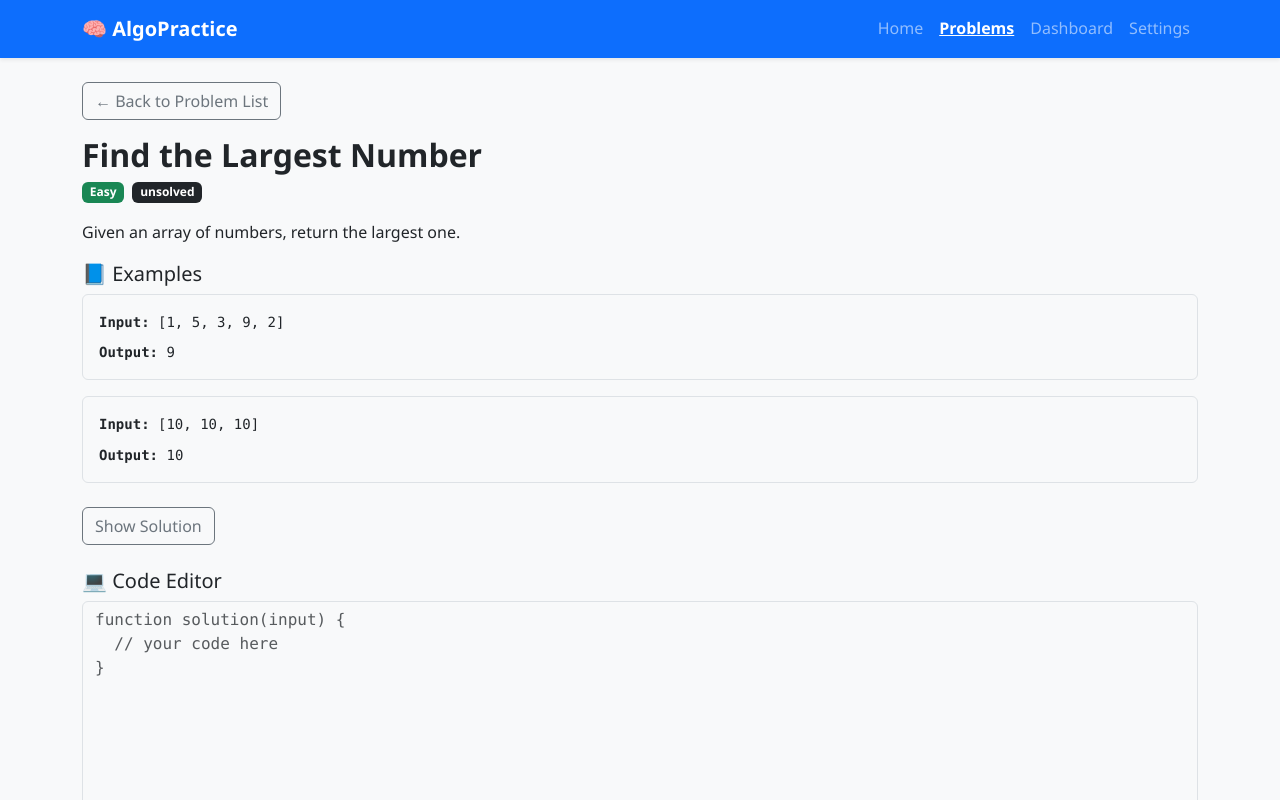
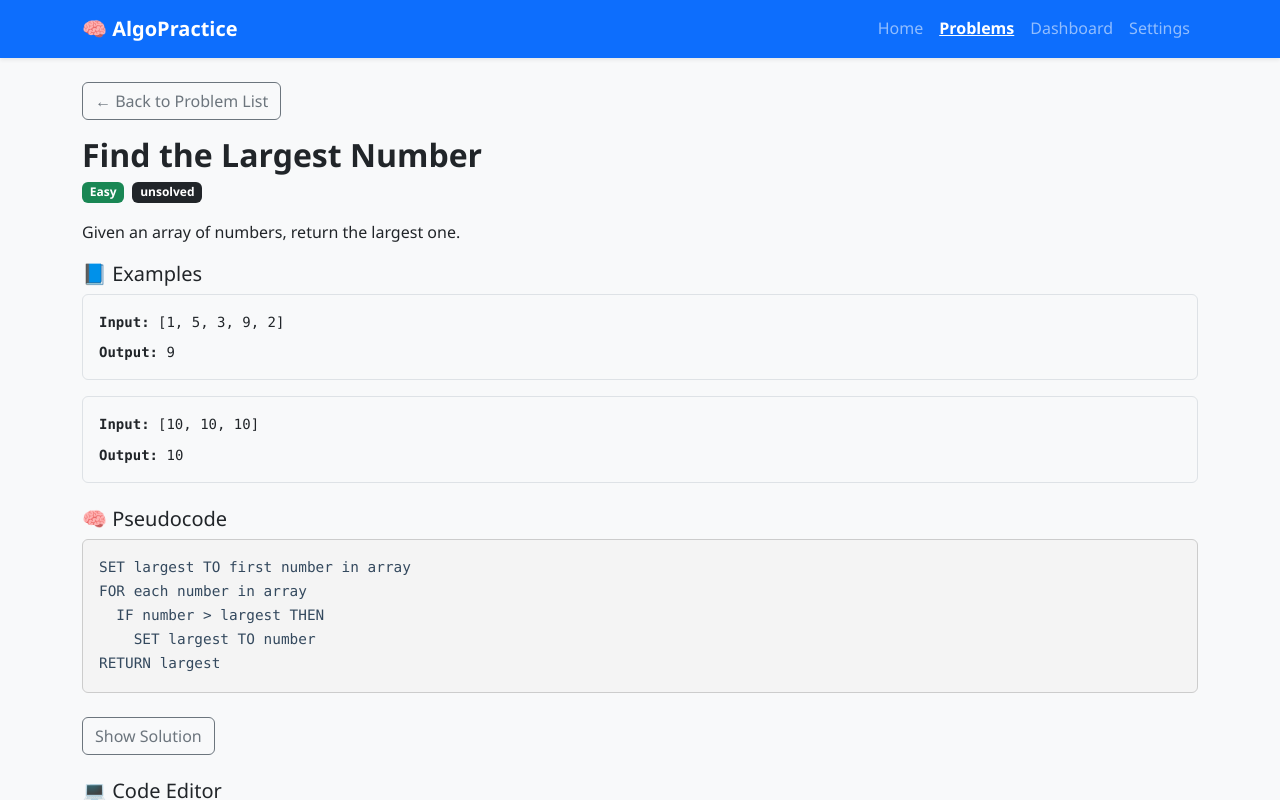
Before and after one commit to markneilcordero/algorithm-practice-app, a React (Vite) app: page /practice/find-largest-number in a window 1280 px wide. Shown: the top 800 px of the page. Built offline with nearby package versions, Linux system fonts and the light colour scheme.

Commit message:
Update ProblemDetailPage.jsx

```diff
--- a/src/pages/ProblemDetailPage.jsx
+++ b/src/pages/ProblemDetailPage.jsx
@@ -74,6 +74,21 @@ const ProblemDetailPage = () => {
             ))}
           </>
         )}
+{problem.pseudocode && (
+  <div className="mt-4">
+    <h5>🧠 Pseudocode</h5>
+    <pre className="mt-2 p-3 rounded text-start overflow-auto" style={{
+      backgroundColor: '#f4f4f4',
+      color: '#34495e',
+      fontFamily: 'monospace',
+      fontSize: '0.9rem',
+      border: '1px solid #ccc',
+      borderRadius: '10px',
+    }}>
+      <code>{problem.pseudocode.trim()}</code>
+    </pre>
+  </div>
+)}
 
         {/* 🔍 Show Solution Block (moved up) */}
         {problem.solution && (
```
